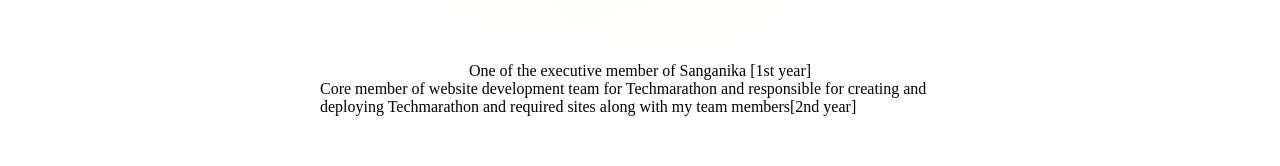
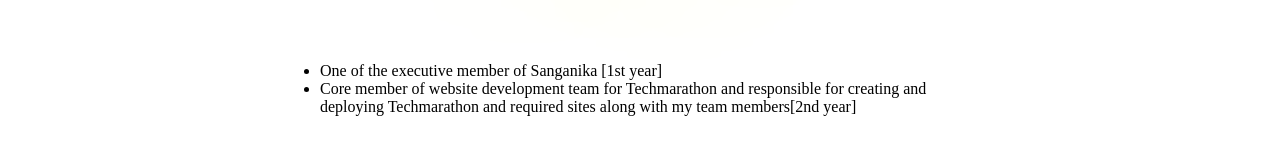
Before and after one commit to AshifAli007/college_portfolio, a plain HTML site: page index.html in a window 1280 px wide. Shown: the part 962-1128 px from the top of the page. Drawn offline with nearby package versions, Linux system fonts and the light colour scheme.

Commit message:
styling complete
added css

```diff
--- a/index.html
+++ b/index.html
@@ -27,8 +27,10 @@
             </div>
         </section>
         <div class='details'>
-                            <p>One of the executive member of Sanganika [1st year]</p>
-                <p>Core member of website development team for Techmarathon and responsible for creating and deploying Techmarathon and required sites along with my team members[2nd year]</p>
+            <ul>
+                <li>One of the executive member of Sanganika [1st year]</li>
+                <li>Core member of website development team for Techmarathon and responsible for creating and deploying Techmarathon and required sites along with my team members[2nd year]</li>
+            </ul>
             </div>
 
         <div class="container">
```
